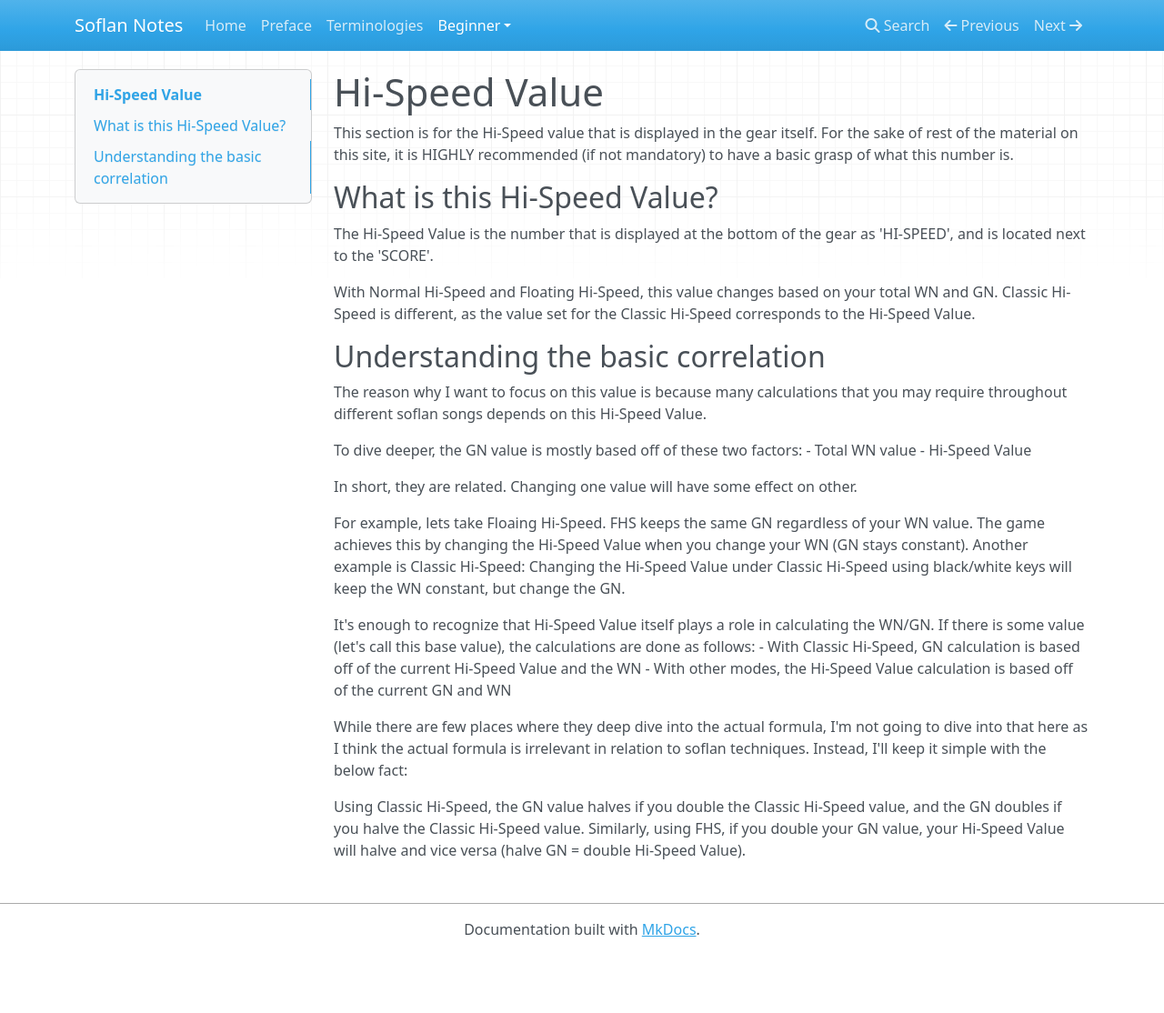
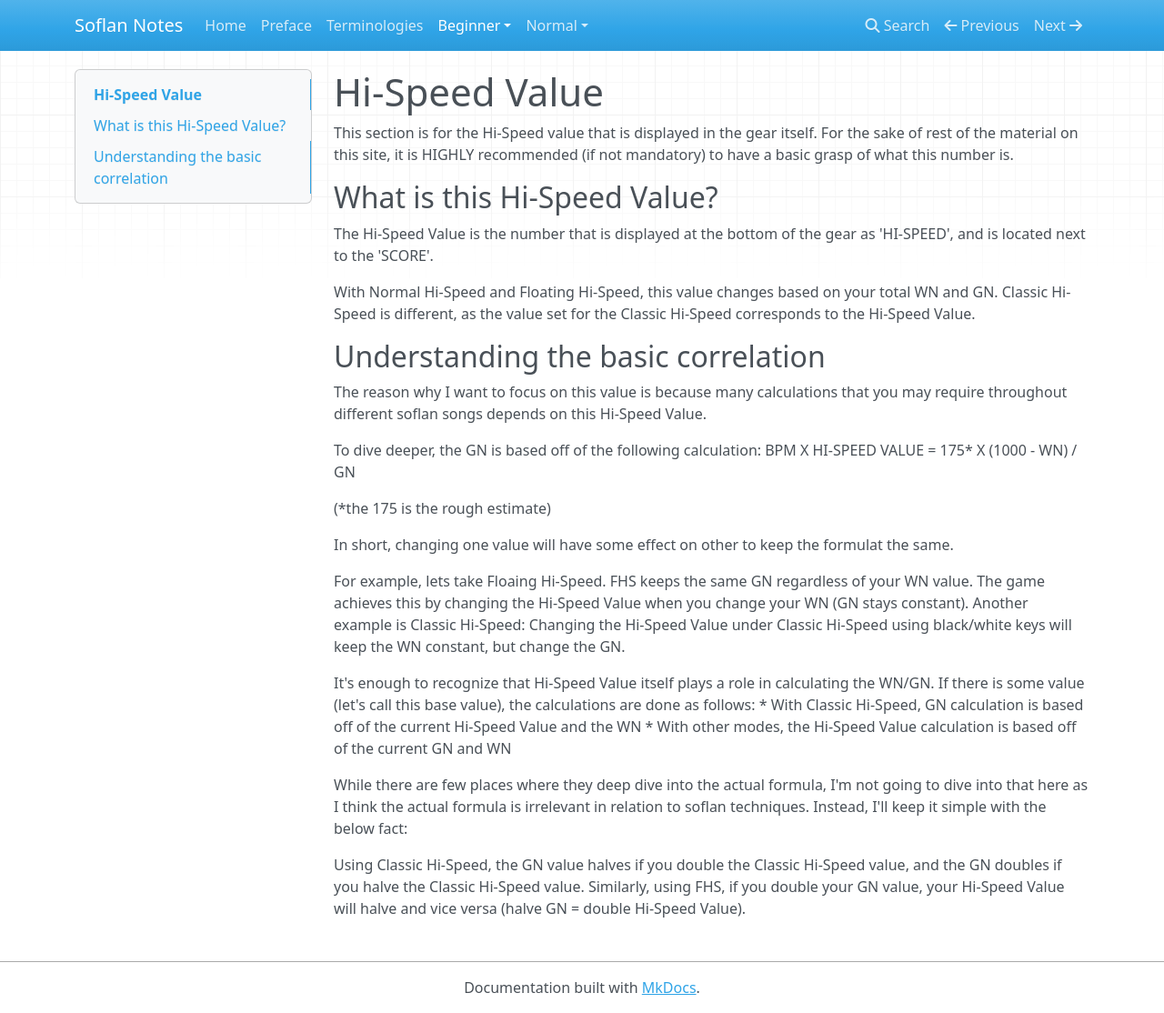
Before and after one commit to alexdaesikkim/soflan_tech, an MkDocs documentation site: the page built from docs/1_beginner/hi-speed_value.md, in a window 1280 px wide and 1114 px high. Shown: the whole window at 91% size. Built offline with MkDocs 1.6.1, drawn with Linux system fonts in a browser that asks for light colours; nearby versions of some CDN libraries.

Commit message:
3/5 update

```diff
--- a/docs/1_beginner/hi-speed_value.md
+++ b/docs/1_beginner/hi-speed_value.md
@@ -9,17 +9,18 @@ With Normal Hi-Speed and Floating Hi-Speed, this value changes based on your tot
 ## Understanding the basic correlation
 The reason why I want to focus on this value is because many calculations that you may require throughout different soflan songs depends on this Hi-Speed Value.
 
-To dive deeper, the GN value is mostly based off of these two factors:
-- Total WN value
-- Hi-Speed Value
+To dive deeper, the GN is based off of the following calculation:
+BPM X HI-SPEED VALUE = 175* X (1000 - WN) / GN
 
-In short, they are related. Changing one value will have some effect on other.
+(*the 175 is the rough estimate)
+
+In short, changing one value will have some effect on other to keep the formulat the same.
 
 For example, lets take Floaing Hi-Speed. FHS keeps the same GN regardless of your WN value. The game achieves this by changing the Hi-Speed Value when you change your WN (GN stays constant). Another example is Classic Hi-Speed: Changing the Hi-Speed Value under Classic Hi-Speed using black/white keys will keep the WN constant, but change the GN.
 
 It's enough to recognize that Hi-Speed Value itself plays a role in calculating the WN/GN. If there is some value (let's call this base value), the calculations are done as follows:
-- With Classic Hi-Speed, GN calculation is based off of the current Hi-Speed Value and the WN
-- With other modes, the Hi-Speed Value calculation is based off of the current GN and WN
+* With Classic Hi-Speed, GN calculation is based off of the current Hi-Speed Value and the WN
+* With other modes, the Hi-Speed Value calculation is based off of the current GN and WN
 
 While there are few places where they deep dive into the actual formula, I'm not going to dive into that here as I think the actual formula is irrelevant in relation to soflan techniques. Instead, I'll keep it simple with the below fact:
 
--- a/mkdocs.yml
+++ b/mkdocs.yml
@@ -12,6 +12,7 @@ nav:
     - Hi-Speed (Basics): 1_beginner/hi-speed_basics.md
     - Hi-Speed Value: 1_beginner/hi-speed_value.md
     - Hi-Speed Normal vs Classic: 1_beginner/hi-speed_normal_or_classic.md
-
+  - Normal:
+    - Floating (Basics): 2_normal/floating.md
 plugins:
   - search
```
Also changed, not shown: docs/1_beginner/hi-speed_basics.md (+2 -0 lines), docs/2_normal/floating.md (+31 -0 lines), docs/2_normal/when_to_float.md (added).
